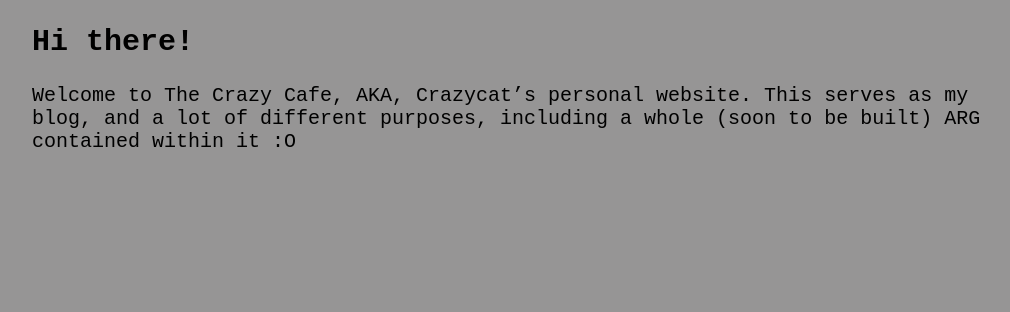
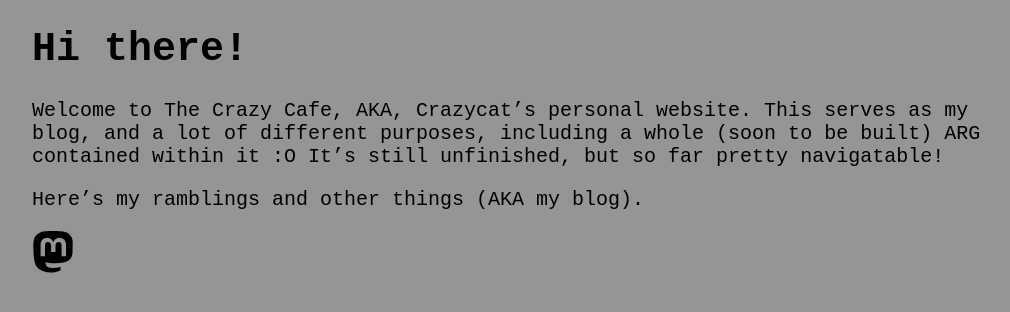
Before and after one commit to CrazycatASG/crazycatasg.github.io, a Jekyll site: the page built from index.md, in a window 1280 px wide. Shown: the top 312 px of the page, without its empty margins (108-1118 px from the left). Built offline with Jekyll 4.4.1, drawn with Linux system fonts in a browser that asks for light colours.

Commit message:
Added Mastodon to the index page, and post listing

```diff
--- a/_sass/base.scss
+++ b/_sass/base.scss
@@ -13,3 +13,7 @@ body {
   margin: $margin;
   font-size: $font-size;
 }
+
+ul {
+  max-width: 600px;
+}
--- a/index.md
+++ b/index.md
@@ -3,6 +3,22 @@ layout: default
 title: "The Crazy Cafe!"
 ---
 
-## Hi there!
+# Hi there!
 
 Welcome to The Crazy Cafe, AKA, Crazycat's personal website. This serves as my blog, and a lot of different purposes, including a whole (soon to be built) ARG contained within it :O
+It's still unfinished, but so far pretty navigatable!
+
+Here's my ramblings and other things (AKA my blog).
+
+<ul>
+  {% for post in site.posts %}
+    <li>
+      <a href="{{ post.url }}">{{ post.title }}</a>
+    </li>
+  {% endfor %}
+</ul>
+
+
+<a href="https://mstdn.games/@enderasg">
+ <img src="assets\images\mastodon-logo-black.svg" alt="Mastodon" style="width:42px;height:42px;">
+</a>
```
Also changed, not shown: assets/images/mastodon-logo-black.svg (added).
